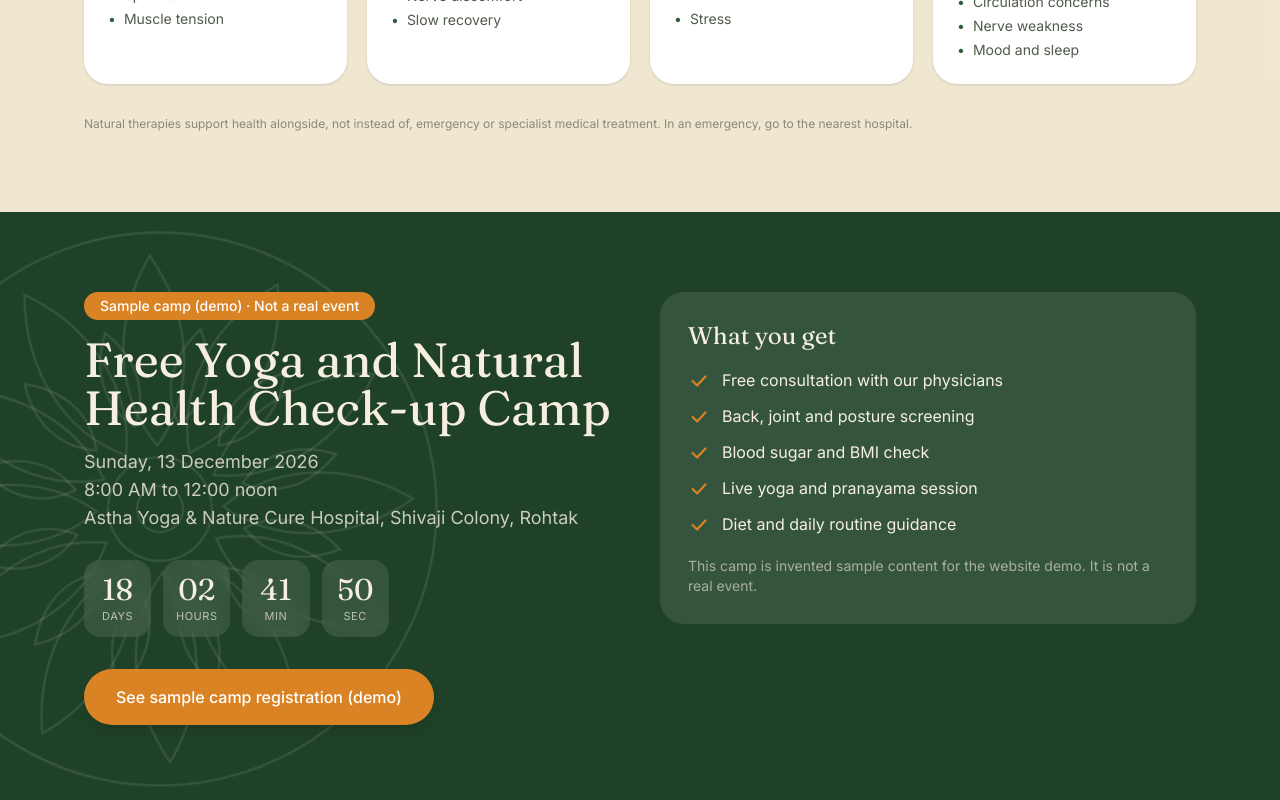
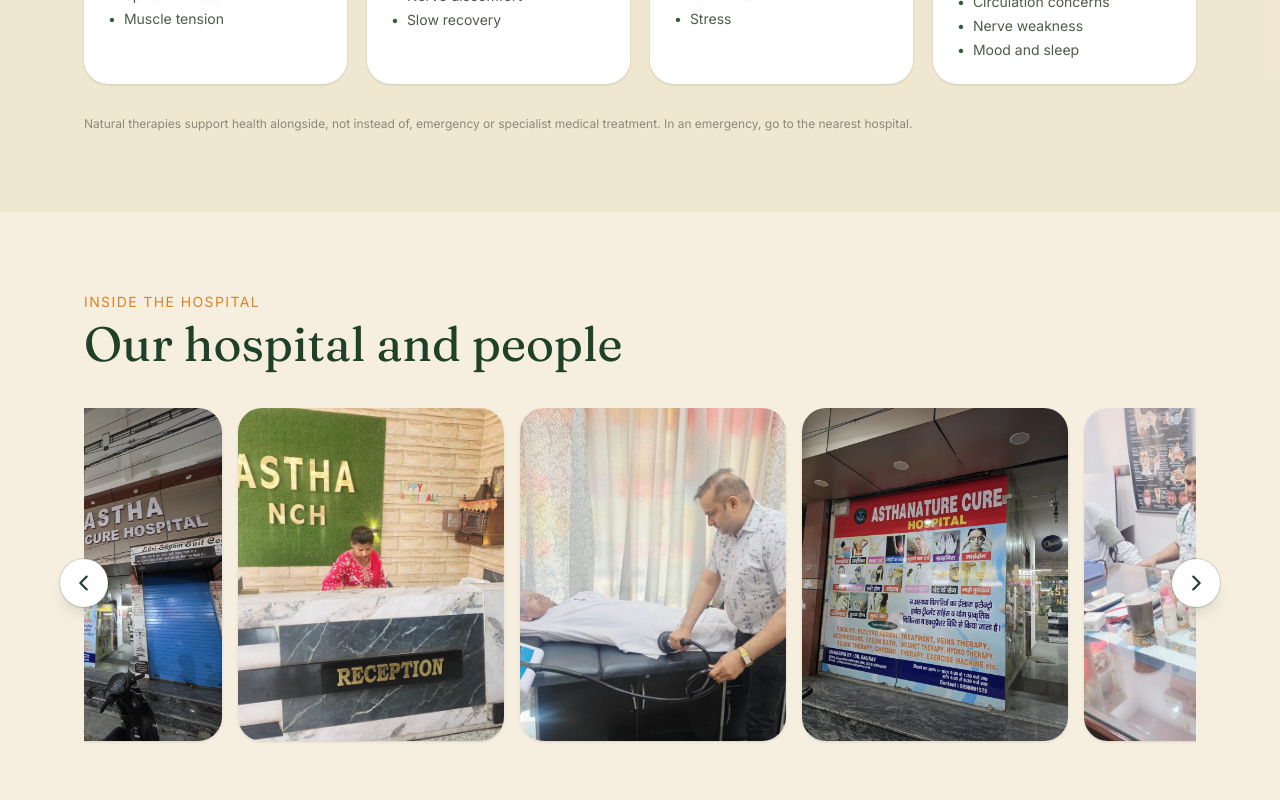
Before and after one commit to Lakshay85/astha-nature-cure, a Next.js app: page / in a window 1280 px wide. Shown: the part 1700-2500 px from the top of the page. Built offline with nearby package versions, Linux system fonts and the light colour scheme.

Commit message:
Remove camp section, nav/footer links, camp data, demo notes

```diff
--- a/app/blog/[slug]/page.tsx
+++ b/app/blog/[slug]/page.tsx
@@ -27,7 +27,6 @@ export default async function PostPage({ params }: { params: Promise<{ slug: str
           <a href="/#blog" className="text-sm text-moss hover:underline">All articles</a>
         </div>
       </header>
-      <div role="note" className="bg-ink px-4 py-2 text-center text-sm font-medium text-white">Demo site: the camp shown is sample content. The appointment form opens WhatsApp, and nothing is sent until you press Send.</div>
       <main className="mx-auto max-w-3xl px-5 py-14">
         <p className="text-sm uppercase tracking-widest text-saffron">{post.tag} &middot; {post.read}</p>
         <h1 className="mt-3 font-display text-4xl leading-tight text-moss-dark md:text-5xl">{post.title}</h1>
--- a/app/page.tsx
+++ b/app/page.tsx
@@ -2,10 +2,9 @@ import Nav from "@/components/Nav";
 import Reveal from "@/components/Reveal";
 import GalleryScroller from "@/components/GalleryScroller";
 import Booking from "@/components/Booking";
-import Countdown from "@/components/Countdown";
 import { Icon, Leaf, Mandala } from "@/components/Icons";
 import { posts, BYLINE } from "@/lib/posts";
-import { treatments, camp, conditions, HOSPITAL } from "@/lib/data";
+import { treatments, conditions, HOSPITAL } from "@/lib/data";
 
 export default function Home() {
   return (
@@ -83,27 +82,6 @@ export default function Home() {
               ))}
             </div>
                         <p className="mt-8 text-xs text-ink/50">Natural therapies support health alongside, not instead of, emergency or specialist medical treatment. In an emergency, go to the nearest hospital.</p>
-          </div>
-        </section>
-
-        {/* Camp */}
-        <section id="camp" className="relative overflow-hidden bg-moss-dark py-20 text-cream">
-          <Mandala className="spin-slow pointer-events-none absolute -left-32 top-1/2 h-[36rem] w-[36rem] -translate-y-1/2 text-white/10" />
-          <div className="relative mx-auto grid max-w-6xl gap-10 px-5 md:grid-cols-2">
-            <Reveal>
-              <p className="inline-block rounded-full bg-saffron px-4 py-1 text-sm font-medium text-white">Sample camp (demo) &middot; Not a real event</p>
-              <h2 className="mt-4 font-display text-4xl md:text-5xl">{camp.title}</h2>
-              <p className="mt-4 text-lg text-cream/80">{camp.date}<br />{camp.time}<br />{camp.where}</p>
-              <div className="mt-7"><Countdown to={camp.iso} /></div>
-              <a href="#book" className="mt-8 inline-block rounded-full bg-saffron px-8 py-4 font-medium text-white shadow-lg transition hover:-translate-y-0.5">See sample camp registration (demo)</a>
-            </Reveal>
-            <Reveal delay={150}>
-              <div className="rounded-3xl bg-white/10 p-7 backdrop-blur">
-                <h3 className="font-display text-2xl">What you get</h3>
-                <ul className="mt-4 space-y-3">{camp.includes.map((c) => <li key={c} className="flex gap-3"><svg viewBox="0 0 24 24" width="22" height="22" className="mt-0.5 shrink-0 text-saffron" fill="none" stroke="currentColor" strokeWidth="2.4" strokeLinecap="round" strokeLinejoin="round"><path d="M5 12l5 5 9-10" /></svg>{c}</li>)}</ul>
-                <p className="mt-5 text-sm text-cream/60">This camp is invented sample content for the website demo. It is not a real event.</p>
-              </div>
-            </Reveal>
           </div>
         </section>
 
@@ -206,7 +184,7 @@ export default function Home() {
         <section id="book" className="bg-gradient-to-b from-sand/60 to-cream py-20">
           <div className="mx-auto max-w-4xl px-5">
             <Reveal><div className="mb-10 text-center"><p className="text-sm uppercase tracking-widest text-saffron">Book a visit</p><h2 className="mt-2 font-display text-4xl text-moss-dark md:text-5xl">Request an appointment</h2><p className="mt-3 text-ink/70">The form opens WhatsApp with your details ready to send. Prefer to call? <a className="font-medium text-moss underline" href={`tel:${HOSPITAL.tel}`}>{HOSPITAL.phone}</a>.</p></div></Reveal>
-            <Reveal><div role="note" className="mb-4 rounded-2xl border-2 border-saffron bg-saffron/10 px-5 py-3 text-center font-medium text-ink">Appointment requests open in WhatsApp. Nothing is sent until you press Send there. The camp shown on this site is sample content.</div><Booking /></Reveal>
+            <Reveal><div role="note" className="mb-4 rounded-2xl border-2 border-saffron bg-saffron/10 px-5 py-3 text-center font-medium text-ink">Appointment requests open in WhatsApp. Nothing is sent until you press Send there.</div><Booking /></Reveal>
           </div>
         </section>
 
@@ -234,7 +212,7 @@ export default function Home() {
           <nav aria-label="Footer">
             <h3 className="font-display text-lg text-cream">Quick links</h3>
             <ul className="mt-4 space-y-2 text-sm">
-              {[["Treatments", "#treatments"], ["Sample camp", "#camp"], ["Gallery", "#gallery"], ["Conditions we treat", "#conditions"], ["Reviews", "#reviews"], ["Blog", "#blog"], ["Book appointment", "#book"], ["Visit us", "#visit"]].map(([l, h]) => <li key={h}><a href={h} className="hover:text-white hover:underline">{l}</a></li>)}
+              {[["Treatments", "#treatments"], ["Gallery", "#gallery"], ["Conditions we treat", "#conditions"], ["Reviews", "#reviews"], ["Blog", "#blog"], ["Book appointment", "#book"], ["Visit us", "#visit"]].map(([l, h]) => <li key={h}><a href={h} className="hover:text-white hover:underline">{l}</a></li>)}
             </ul>
           </nav>
           <div>
@@ -249,7 +227,7 @@ export default function Home() {
           </div>
         </div>
         <div className="border-t border-white/10 px-5 py-5 text-center text-xs text-cream/55">
-          <p>Demo website. The upcoming camp is sample content. The appointment form opens WhatsApp and nothing is sent until you press Send there.</p>
+          <p>The appointment form opens WhatsApp and nothing is sent until you press Send there.</p>
           <p className="mt-1">&copy; {HOSPITAL.name}, Rohtak, Haryana. Natural therapies support, and do not replace, medical care.</p>
         </div>
       </footer>
--- a/components/Countdown.tsx
+++ /dev/null
@@ -1,17 +0,0 @@
-"use client";
-import { useEffect, useState } from "react";
-
-export default function Countdown({ to }: { to: string }) {
-  const [now, setNow] = useState<number | null>(null);
-  useEffect(() => { setNow(Date.now()); const t = setInterval(() => setNow(Date.now()), 1000); return () => clearInterval(t); }, []);
-  if (now === null) return <div className="h-20" />;
-  const ms = Math.max(0, new Date(to).getTime() - now);
-  const parts: [number, string][] = [[Math.floor(ms / 864e5), "days"], [Math.floor(ms / 36e5) % 24, "hours"], [Math.floor(ms / 6e4) % 60, "min"], [Math.floor(ms / 1e3) % 60, "sec"]];
-  return (
-    <div className="flex gap-3" aria-label="Time until the camp">
-      {parts.map(([n, l]) => (
-        <div key={l} className="w-[4.2rem] rounded-2xl bg-white/10 py-3 text-center backdrop-blur"><div className="font-display text-3xl tabular-nums">{String(n).padStart(2, "0")}</div><div className="text-[11px] uppercase tracking-wider opacity-70">{l}</div></div>
-      ))}
-    </div>
-  );
-}
--- a/components/Nav.tsx
+++ b/components/Nav.tsx
@@ -1,7 +1,7 @@
 "use client";
 import { useState } from "react";
 
-const links = [["Treatments", "#treatments"], ["Sample camp", "#camp"], ["Gallery", "#gallery"], ["Tour", "#tour"], ["Conditions", "#conditions"], ["Blog", "#blog"], ["Visit", "#visit"]];
+const links = [["Treatments", "#treatments"], ["Gallery", "#gallery"], ["Tour", "#tour"], ["Conditions", "#conditions"], ["Blog", "#blog"], ["Visit", "#visit"]];
 
 export default function Nav() {
   const [open, setOpen] = useState(false);
--- a/lib/data.ts
+++ b/lib/data.ts
@@ -25,13 +25,4 @@ export const treatments: Treatment[] = [
 
 export const conditions = ["Cervical", "Back pain", "Joint and knee pain", "Sinus", "Migraine", "Paralysis", "Depression", "Obesity", "Digestion", "Parkinson's", "Diabetes", "Heart conditions"];
 
-export const camp = {
-  title: "Free Yoga and Natural Health Check-up Camp",
-  date: "Sunday, 13 December 2026",
-  iso: "2026-12-13T08:00:00+05:30",
-  time: "8:00 AM to 12:00 noon",
-  where: "Astha Yoga & Nature Cure Hospital, Shivaji Colony, Rohtak",
-  includes: ["Free consultation with our physicians", "Back, joint and posture screening", "Blood sugar and BMI check", "Live yoga and pranayama session", "Diet and daily routine guidance"],
-};
-
 export const slots = ["6:30 AM", "7:30 AM", "8:30 AM", "9:30 AM", "10:30 AM", "11:30 AM", "12:00 PM", "4:00 PM", "5:00 PM", "6:00 PM", "7:00 PM"];
```
